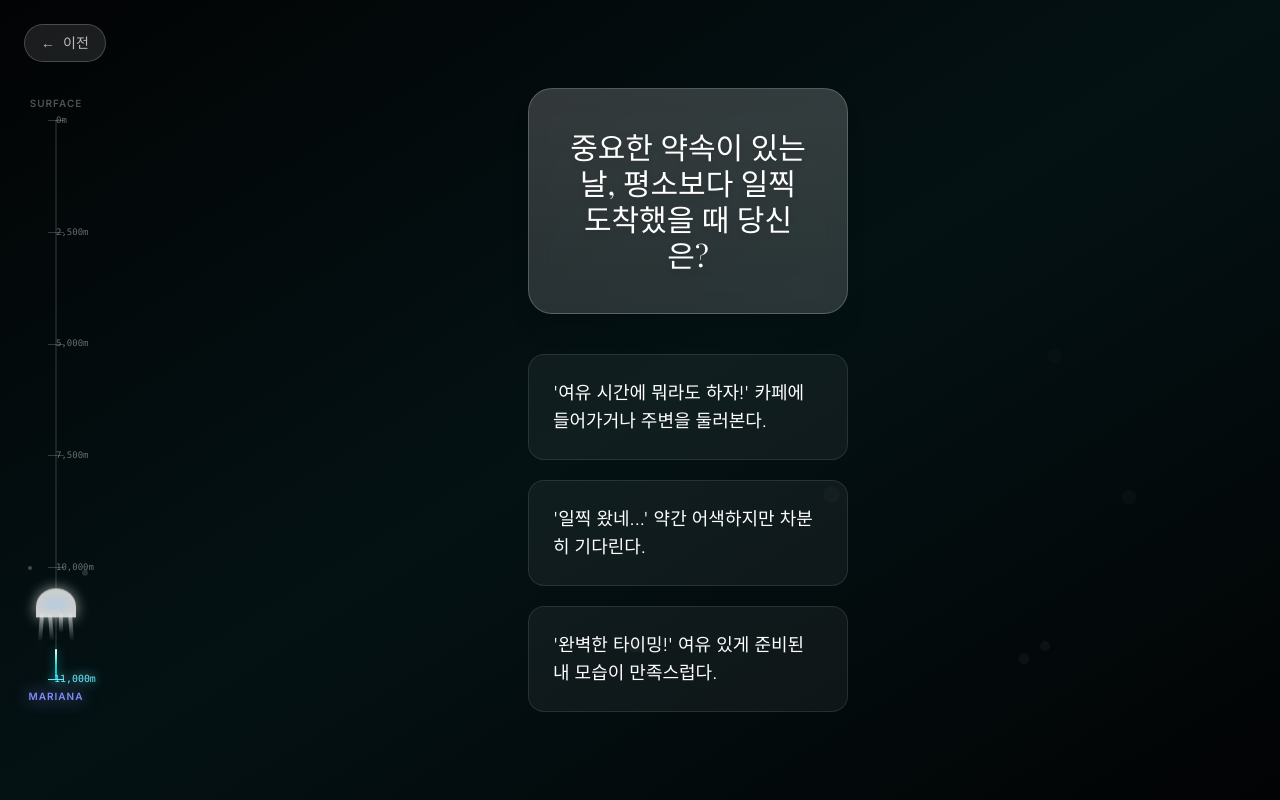
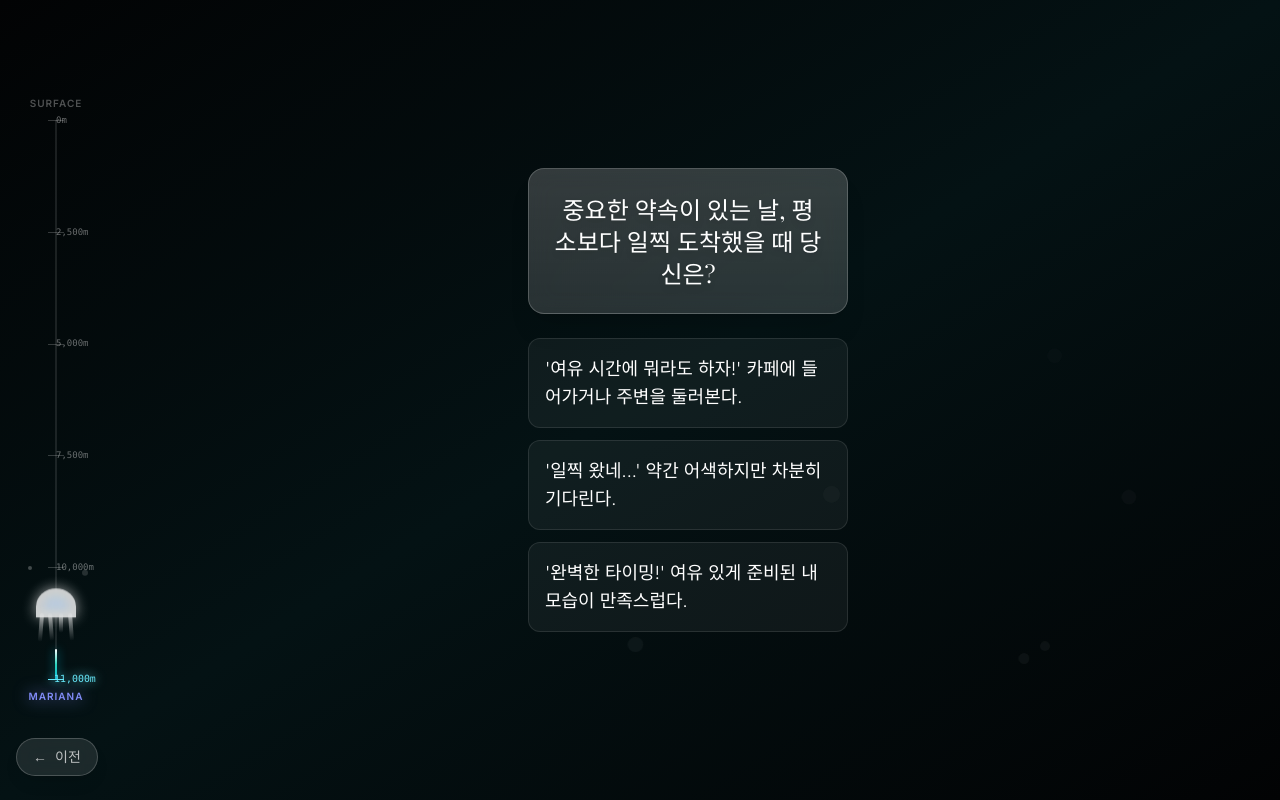
Before and after one commit to GoFOWD/youniverse, a Next.js app: page / in a window 1280 px wide. Both pictures are taken after a click on the button "탐험 시작하기". Built offline with nearby package versions, Linux system fonts and the light colour scheme.

Commit message:
질문페이지 글자 크기 수정

```diff
--- a/src/components/ClientApp.tsx
+++ b/src/components/ClientApp.tsx
@@ -319,7 +319,7 @@ export default function ClientApp() {
         isTransitioning={isFalling}
         backgroundComponent={
           step === 'landing' ? <DeepSeaEffect videoSrc="/assets/main.mp4" /> :
-            step === 'loading' ? <DeepSeaEffect videoSrc="/assets/main3.mp4" /> :
+            step === 'loading' ? <DeepSeaEffect videoSrc="/assets/main3.mp4" zoom={1.3} /> :
               step === 'ocean_transition' && result ? (
                 <DeepSeaEffect videoSrc={`/assets/${result.ocean === '북극해' ? 'Arctic1' :
                   result.ocean === '대서양' ? 'Atlantic1' :
@@ -351,10 +351,10 @@ export default function ClientApp() {
 
           {step === 'question' && currentQuestionData && (
             <>
-              {/* Back Button - Fixed position, outside animation */}
+              {/* Back Button - Bottom left to avoid overlap */}
               <button
                 onClick={handleBack}
-                className="fixed left-6 top-6 z-50 px-4 py-2 bg-white/10 backdrop-blur-md border border-white/20 rounded-full text-white/70 hover:bg-white/20 hover:text-white transition-all text-sm flex items-center gap-2"
+                className="fixed left-4 bottom-6 z-50 px-4 py-2 bg-white/10 backdrop-blur-md border border-white/20 rounded-full text-white/70 hover:bg-white/20 hover:text-white transition-all text-sm flex items-center gap-2 shadow-lg"
               >
                 <span>←</span> 이전
               </button>
--- a/src/components/DeepSeaEffect.tsx
+++ b/src/components/DeepSeaEffect.tsx
@@ -26,33 +26,60 @@ const VideoMaterial = shaderMaterial(
     varying vec2 vUv;
 
     void main() {
-      // Cover mode - fill screen completely
+      // Responsive mode: cover for mobile, contain for desktop
       float screenAspect = uResolution.x / uResolution.y;
       vec2 uv = vUv;
 
+      // Detect mobile: width < 768px
+      bool isMobile = uResolution.x < 768.0;
+
+      if (isMobile) {
+        // COVER MODE for mobile - fill screen
         if (screenAspect > uVideoAspect) {
-        // Screen is wider -> crop top/bottom
           float scale = screenAspect / uVideoAspect;
           uv.y = (uv.y - 0.5) / scale + 0.5;
         } else {
-        // Screen is taller -> crop sides
           float scale = uVideoAspect / screenAspect;
           uv.x = (uv.x - 0.5) / scale + 0.5;
         }
 
         vec4 color = texture2D(uTexture, uv);
         gl_FragColor = color;
+      } else {
+        // CONTAIN MODE for desktop - show full video
+        if (screenAspect > uVideoAspect) {
+          float scale = uVideoAspect / screenAspect;
+          uv.x = (uv.x - 0.5) / scale + 0.5;
+        } else {
+          float scale = screenAspect / uVideoAspect;
+          uv.y = (uv.y - 0.5) / scale + 0.5;
+        }
+
+        // Check bounds for letterbox/pillarbox
+        if (uv.x < 0.0 || uv.x > 1.0 || uv.y < 0.0 || uv.y > 1.0) {
+          gl_FragColor = vec4(0.0, 0.0, 0.0, 1.0);
+          return;
+        }
+
+        vec4 color = texture2D(uTexture, uv);
+        gl_FragColor = color;
+      }
     }
   `
 );
 
 extend({ VideoMaterial });
 
-const VideoBackground = ({ videoSrc }: { videoSrc: string }) => {
+const VideoBackground = ({ videoSrc, zoom = 1.0 }: { videoSrc: string; zoom?: number }) => {
     const { size, viewport } = useThree();
     const materialRef = useRef<any>(null);
 
-    const texture = useVideoTexture(videoSrc);
+    const texture = useVideoTexture(videoSrc, {
+        start: true,
+        loop: true,
+        muted: true,
+        playsInline: true,
+    });
     texture.minFilter = THREE.LinearFilter;
     texture.magFilter = THREE.LinearFilter;
     texture.format = THREE.RGBAFormat;
@@ -68,7 +95,7 @@ const VideoBackground = ({ videoSrc }: { videoSrc: string }) => {
     });
 
     return (
-        <mesh scale={[viewport.width, viewport.height, 1]}>
+        <mesh scale={[viewport.width * zoom, viewport.height * zoom, 1]}>
             <planeGeometry args={[1, 1]} />
             {/* @ts-ignore */}
             <videoMaterial ref={materialRef} uTexture={texture} transparent />
@@ -78,14 +105,15 @@ const VideoBackground = ({ videoSrc }: { videoSrc: string }) => {
 
 interface DeepSeaEffectProps {
     videoSrc?: string;
+    zoom?: number;
 }
 
-export default function DeepSeaEffect({ videoSrc = '/assets/main.mp4' }: DeepSeaEffectProps) {
+export default function DeepSeaEffect({ videoSrc = '/assets/main.mp4', zoom = 1.0 }: DeepSeaEffectProps) {
     return (
         <div className="fixed inset-0 z-0 pointer-events-none">
             <Canvas camera={{ position: [0, 0, 5], fov: 75 }} gl={{ antialias: false }}>
                 <React.Suspense fallback={null}>
-                    <VideoBackground videoSrc={videoSrc} />
+                    <VideoBackground videoSrc={videoSrc} zoom={zoom} />
                 </React.Suspense>
             </Canvas>
         </div>
--- a/src/components/QuestionView.tsx
+++ b/src/components/QuestionView.tsx
@@ -38,19 +38,19 @@ const QuestionView: React.FC<QuestionViewProps> = ({ question, onAnswer, disable
   }, [question.id]);
 
   return (
-    <div className={`w-full flex flex-col items-center space-y-6 sm:space-y-8 md:space-y-10 relative z-20 ${disabled ? 'pointer-events-none' : ''}`}>
+    <div className={`w-full flex flex-col items-center space-y-4 sm:space-y-5 md:space-y-6 relative z-20 ${disabled ? 'pointer-events-none' : ''}`}>
       <motion.div
-        className="glass-panel p-6 sm:p-8 md:p-10 rounded-3xl w-full text-center shadow-2xl border border-white/10 bg-gradient-to-b from-white/10 to-white/5 backdrop-blur-xl relative overflow-hidden"
+        className="glass-panel p-4 sm:p-5 md:p-6 rounded-2xl w-full text-center shadow-2xl border border-white/10 bg-gradient-to-b from-white/10 to-white/5 backdrop-blur-xl relative overflow-hidden"
         initial={{ opacity: 0 }}
         animate={{ opacity: 1 }}
         transition={{ duration: 0.3 }}
       >
-        <h2 className="text-2xl md:text-3xl font-serif font-medium text-white leading-relaxed drop-shadow-md relative z-10">
+        <h2 className="text-lg sm:text-xl md:text-2xl font-serif font-medium text-white leading-relaxed drop-shadow-md relative z-10">
           {question.question}
         </h2>
       </motion.div>
 
-      <div className="w-full space-y-3 sm:space-y-4 md:space-y-5">
+      <div className="w-full space-y-2 sm:space-y-3 md:space-y-3">
         {question.options.map((option, index) => {
           const isSelected = selectedOptionId === option.id;
           const isOtherSelected = selectedOptionId !== null && !isSelected;
@@ -82,7 +82,7 @@ const QuestionView: React.FC<QuestionViewProps> = ({ question, onAnswer, disable
                 boxShadow: "0 10px 30px -10px rgba(0,0,0,0.3)"
               } : {}}
               whileTap={!selectedOptionId ? { scale: 0.98 } : {}}
-              className="group w-full p-4 sm:p-5 md:p-6 rounded-2xl border text-white text-lg font-light transition-all duration-300 hover:shadow-xl text-left relative overflow-visible cursor-pointer touch-manipulation z-30"
+              className="group w-full p-3 sm:p-4 md:p-4 rounded-xl border text-white text-base sm:text-lg font-light transition-all duration-300 hover:shadow-xl text-left relative overflow-visible cursor-pointer touch-manipulation z-30"
             >
               <span className={`relative z-10 transition-all duration-300 ${isSelected ? 'font-medium text-teal-200' : 'group-hover:font-normal'}`}>
                 {option.text}
@@ -90,14 +90,14 @@ const QuestionView: React.FC<QuestionViewProps> = ({ question, onAnswer, disable
 
               {/* Ripple/Glow Effect on Hover (Only if not selected) */}
               {!selectedOptionId && (
-                <div className="absolute inset-0 rounded-2xl overflow-hidden pointer-events-none">
+                <div className="absolute inset-0 rounded-xl overflow-hidden pointer-events-none">
                   <div className="absolute inset-0 bg-gradient-to-r from-teal-400/20 to-cyan-400/20 opacity-0 group-hover:opacity-100 transition-opacity duration-500" />
                 </div>
               )}
 
               {/* BURST EFFECT - Simplified to just button state change */}
               {isSelected && (
-                <div className="absolute inset-0 bg-white/10 animate-pulse rounded-2xl pointer-events-none" />
+                <div className="absolute inset-0 bg-white/10 animate-pulse rounded-xl pointer-events-none" />
               )}
             </motion.button>
           );
```
Lines whose indentation alone changed are shown as unchanged.
